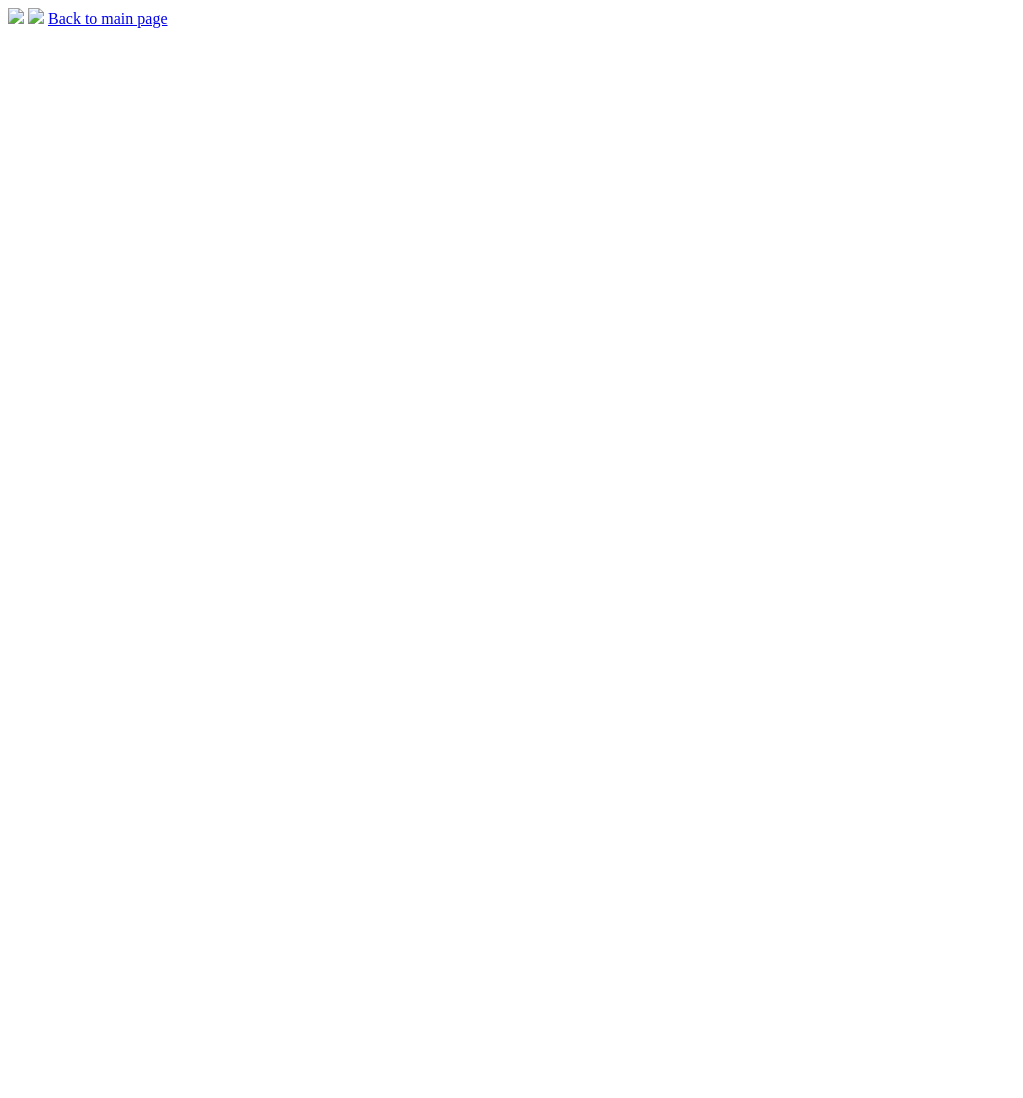
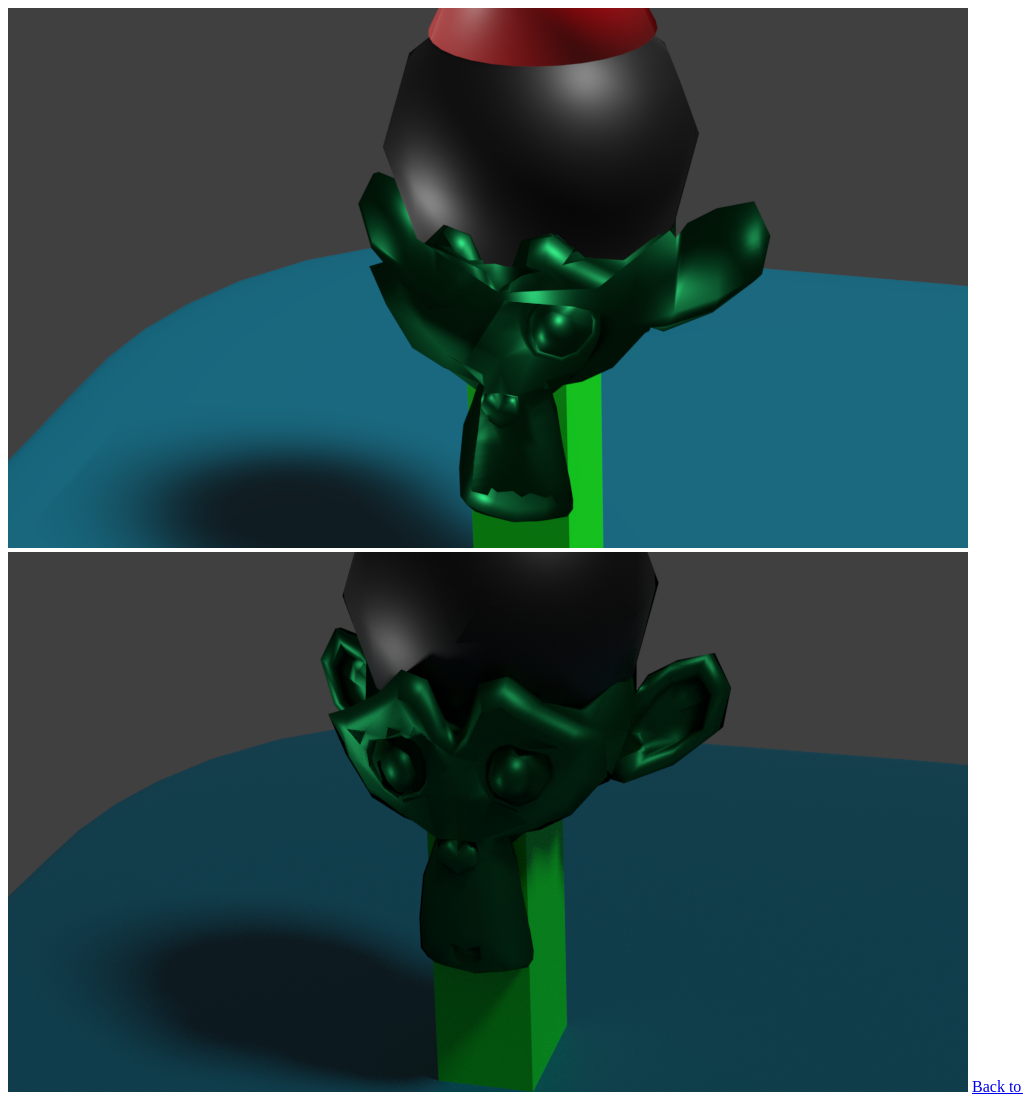
Before and after one commit to RBusanic/RBusanic.github.io, a plain HTML site: page blender.html in a window 1280 px wide. Shown: the whole page, without its empty margins (0-1023 px from the left). Before the commit the page ends 800 px from the top, so only its background shows below. Drawn offline with Linux system fonts and the light colour scheme.

Commit message:
Update blender.html

```diff
--- a/blender.html
+++ b/blender.html
@@ -6,8 +6,8 @@
 <style>
 
   </style>
-<img src="Demo.png">
-<img src="Demo2.png">
+<img src="img/Demo.png">
+<img src="img/Demo2.png">
 </head>
 <body>
 
```
